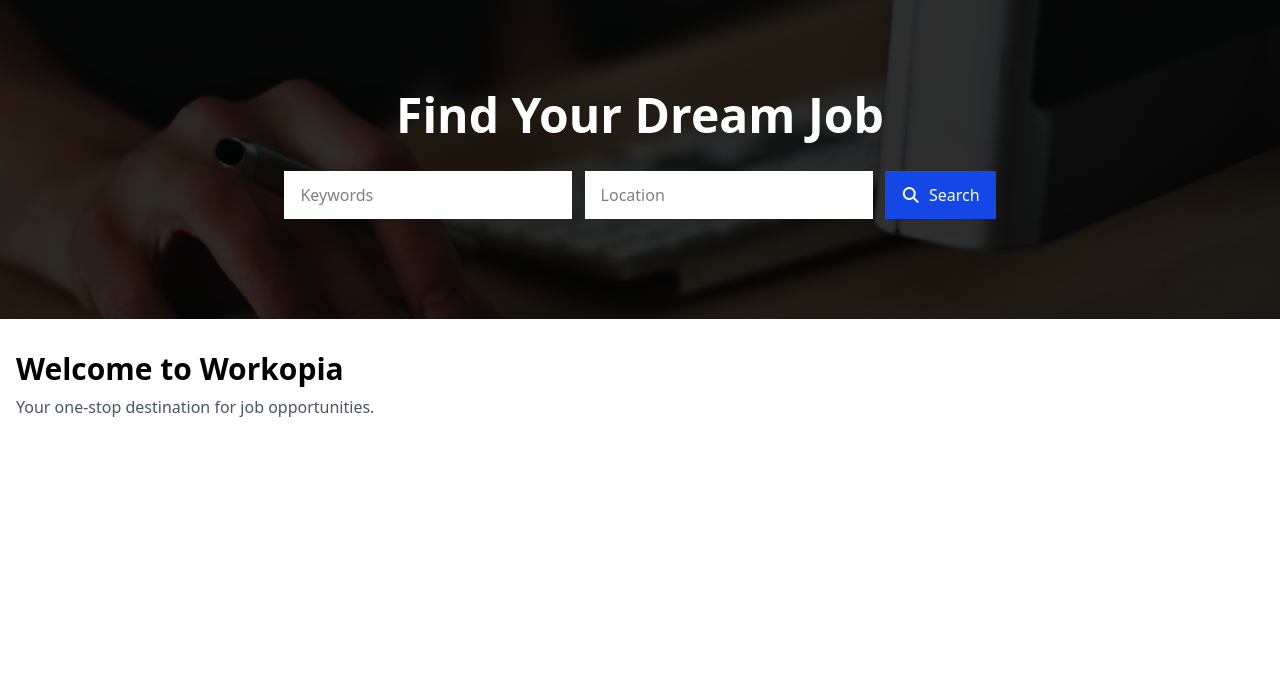
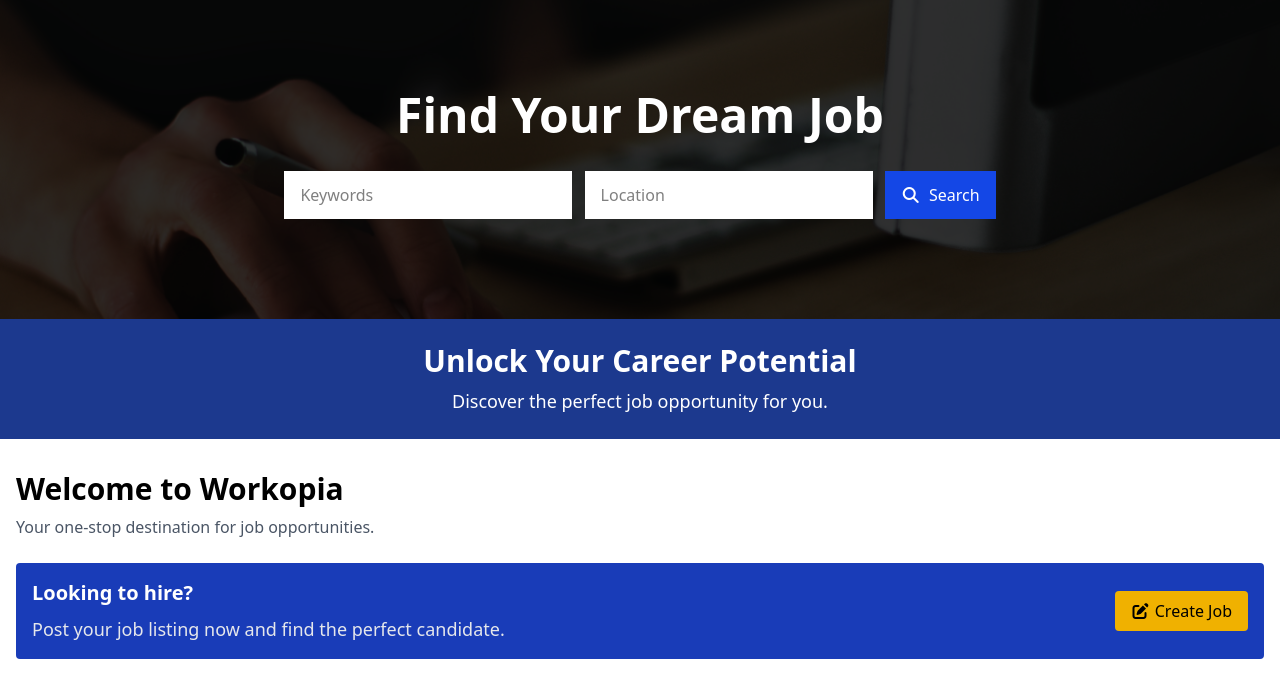
Before and after one commit to mkhandev/amer-jobs, a Laravel app: page / in a window 1280 px wide. Shown: the part 73-771 px from the top of the page. Run offline with Laravel 12, Linux system fonts and the light colour scheme; style sheets or scripts are compiled from the project's sources.

Commit message:
top and bottom banner

```diff
--- /dev/null
+++ b/app/View/Components/BottomBanner.php
@@ -0,0 +1,26 @@
+<?php
+
+namespace App\View\Components;
+
+use Closure;
+use Illuminate\Contracts\View\View;
+use Illuminate\View\Component;
+
+class BottomBanner extends Component
+{
+    /**
+     * Create a new component instance.
+     */
+    public function __construct()
+    {
+        //
+    }
+
+    /**
+     * Get the view / contents that represent the component.
+     */
+    public function render(): View|Closure|string
+    {
+        return view('components.bottom-banner');
+    }
+}
--- /dev/null
+++ b/app/View/Components/TopBanner.php
@@ -0,0 +1,26 @@
+<?php
+
+namespace App\View\Components;
+
+use Closure;
+use Illuminate\Contracts\View\View;
+use Illuminate\View\Component;
+
+class TopBanner extends Component
+{
+    /**
+     * Create a new component instance.
+     */
+    public function __construct()
+    {
+        //
+    }
+
+    /**
+     * Get the view / contents that represent the component.
+     */
+    public function render(): View|Closure|string
+    {
+        return view('components.top-banner');
+    }
+}
--- /dev/null
+++ b/resources/views/components/bottom-banner.blade.php
@@ -0,0 +1,17 @@
+@props([
+    'heading' => 'Looking to hire?',
+    'subheading' => 'Post your job listing now and find the perfect
+candidate.',
+])
+
+<section class="container mx-auto my-6">
+    <div class="bg-blue-800 text-white rounded p-4 flex items-center justify-between flex-col md:flex-row gap-4">
+        <div>
+            <h2 class="text-xl font-semibold">{{ $heading }}</h2>
+            <p class="text-gray-200 text-lg mt-2">
+                {{ $subheading }}
+            </p>
+        </div>
+        <x-button-link url="/jobs/create" icon="edit">Create Job</x-button-link>
+    </div>
+</section>
--- /dev/null
+++ b/resources/views/components/top-banner.blade.php
@@ -0,0 +1,14 @@
+@props([
+    'heading' => 'Unlock Your Career Potential',
+    'subheading' => 'Discover the perfect job opportunity for you.',
+])
+<section class="bg-blue-900 text-white py-6 text-center">
+    <div class="container mx-auto">
+        <h2 class="text-3xl font-semibold">
+            {{ $heading }}
+        </h2>
+        <p class="text-lg mt-2">
+            {{ $subheading }}
+        </p>
+    </div>
+</section>
--- a/resources/views/layout.blade.php
+++ b/resources/views/layout.blade.php
@@ -17,7 +17,12 @@
 
 <body>
     <x-header />
-    <x-hero />
+
+    @if (request()->is('/'))
+        <x-hero />
+        <x-top-banner />
+    @endif
+
     <main class="container p-4 mx-auto mt-4">
         {{ $slot }}
     </main>
--- a/resources/views/pages/index.blade.php
+++ b/resources/views/pages/index.blade.php
@@ -1,4 +1,7 @@
 <x-layout>
     <h1 class="text-3xl font-bold">Welcome to Workopia</h1>
     <p class="mt-2 text-gray-600">Your one-stop destination for job opportunities.</p>
+
+
+    <x-bottom-banner />
 </x-layout>
```
